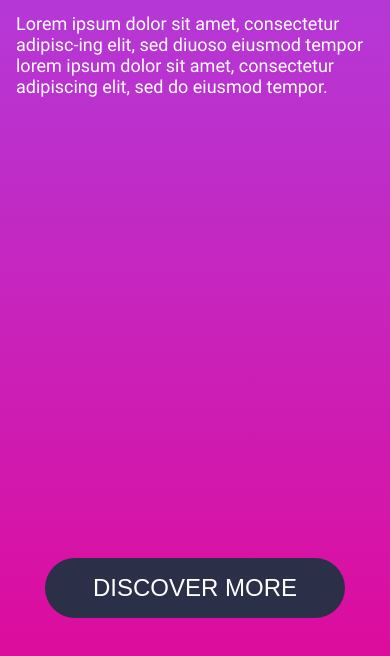
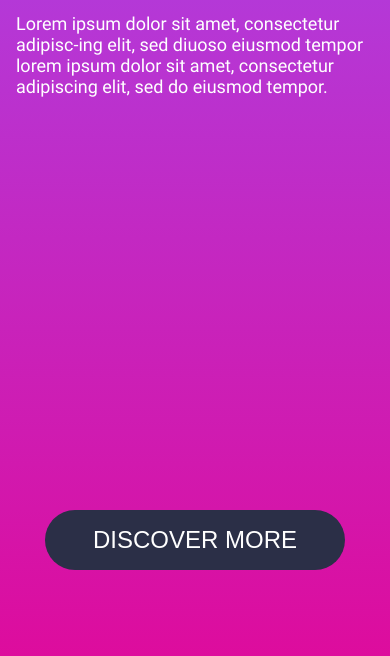
Before and after one commit to RVCC-IDMX/landing-page-bryan-stanski, a website built with Parcel: page src/index.html in a window 390 px wide. Shown: the part 242-898 px from the top of the page. Built offline with nearby package versions, Linux system fonts and the light colour scheme; files whose address does not match are found by name.

Commit message:
Updated mobile layout

```diff
--- a/src/scss/components/_hero.scss
+++ b/src/scss/components/_hero.scss
@@ -42,7 +42,7 @@
 .cta {
   justify-self: center;
   position: absolute;
-  bottom: -1rem;
+  bottom: 2rem;
   width: max-content;
   left: 50%;
   transform: translateX(-50%);
```
